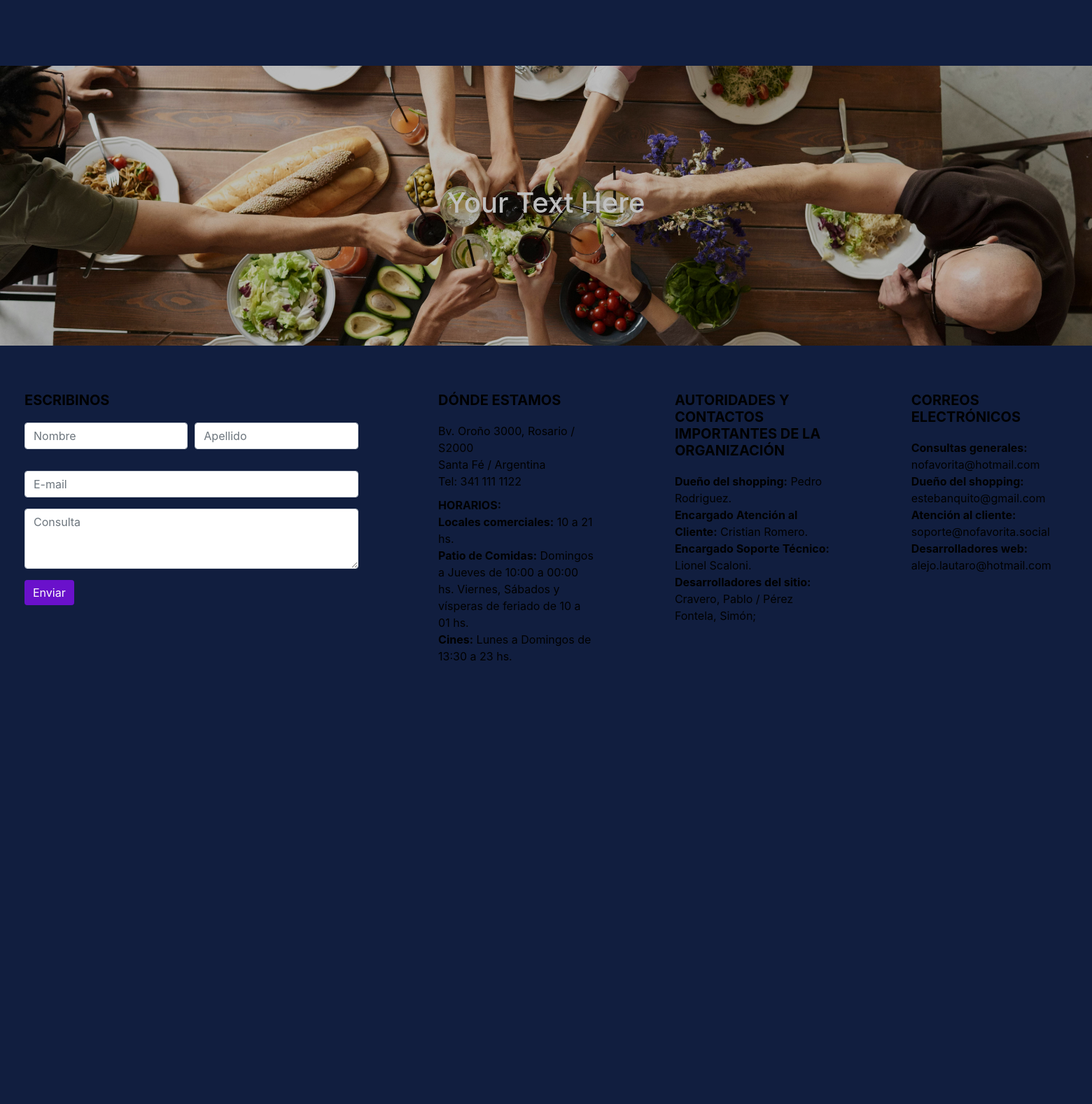
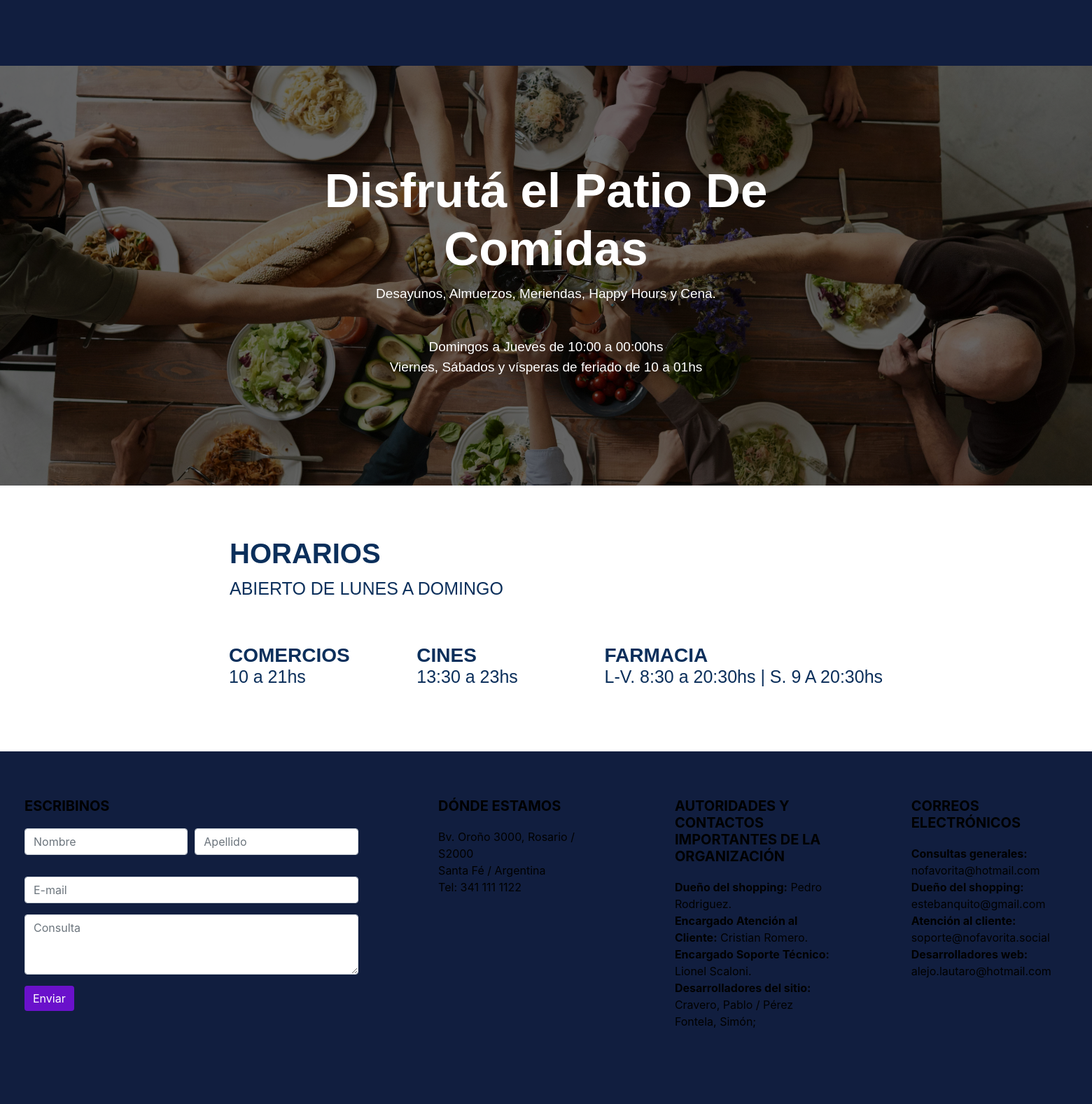
Before and after one commit to alejosilvalau/no-favorita, a PHP site: page /no-favorita/home.php in a window 1560 px wide; the page is wider, and only the part inside the window is pictured. Shown: the part 2160-3738 px from the top of that part at 70% size. Before the commit the page ends 3104 px from the top of that part, so only its background shows below. Run offline with PHP 8.4, Linux system fonts and the light colour scheme; some libraries are stand-ins or nearby versions; some web fonts are replaced.

Commit message:
Terminada Horarios y parallax

```diff
--- a/css/home.css
+++ b/css/home.css
@@ -1,22 +1,8 @@
 :root {
   --color-principal: #111E3F;
+  --color-principal-claro: rgb(11, 47, 91);
   --fuente: "Nimbus Sans TW01Con", "Nimbus Sans TW05Con", sans-serif;
 }
-
-/* .carousel-item img {
-  max-width: 100%;
-  width: auto;
-  height: auto;
-  max-height: 500px;
-}
-
-.carousel-control-prev,
-.carousel-control-next {
-  border-style: none;
-  border-color: transparent;
-  background-color: black;
-  max-width: 100px;
-} */
 
 html {
   scroll-behavior: smooth;
@@ -222,14 +208,26 @@ hr {
 
 .parallax {
   background-image: url('../assets/patio-comidas.jpg');
-  height: 50vh;
+  width: 100%;
+  height: 75vh;
   background-attachment: fixed;
   background-position: center;
   background-repeat: no-repeat;
   background-size: cover;
   position: relative;
-  filter: brightness(75%);
-  -webkit-filter: brightness(75%);
+  z-index: 1;
+
+}
+
+.parallax::before {
+  content: '';
+  position: absolute;
+  top: 0;
+  left: 0;
+  width: 100%;
+  height: 100%;
+  background: rgba(0, 0, 0, 0.584); /* Dark overlay */
+  z-index: 1;
 }
 
 .overlay {
@@ -239,4 +237,54 @@ hr {
   transform: translate(-50%, -50%);
   color: white;
   text-align: center;
+  color: white;
+  z-index: 2;
 }
+
+.overlay h2 {
+  font-family: var(--fuente);
+  color: white;
+  font-weight: 700;
+  font-size: 69px;
+}
+
+.overlay p {
+  font-family: sans-serif;
+  color: white;
+  font-weight: 400;
+  font-size: 19px;
+}
+
+.container-horarios {
+  display: flex;
+  height: 35vh;
+  justify-content: center;
+  align-items: flex-start;
+  flex-direction: column;
+  max-width: 1200px;
+  margin-left: 20vw;
+
+  font-family: var(--fuente);
+  color: var(--color-principal-claro);
+  font-weight: 500;
+  font-size:25px;
+
+}
+
+.horarios {
+  margin-left: 1px;
+  margin-bottom: 40px;
+}
+
+.horarios h2 {
+  font-size: 40px;
+}
+
+.container-horarios p {
+  color: var(--color-principal-claro);
+  text-wrap: nowrap;
+}
+
+.locales h3 {
+  margin-bottom: -5px;
+}
--- a/includes/footer.php
+++ b/includes/footer.php
@@ -35,12 +35,6 @@
           Bv. Oroño 3000, Rosario / S2000<br>
           Santa Fé / Argentina<br>
           Tel: 341 111 1122
-        </p>
-        <p><strong>HORARIOS:</strong><br>
-          <strong>Locales comerciales:</strong> 10 a 21 hs.<br>
-          <strong>Patio de Comidas:</strong> Domingos a Jueves de 10:00 a 00:00 hs. Viernes, Sábados y vísperas de
-          feriado de 10 a 01 hs.<br>
-          <strong>Cines:</strong> Lunes a Domingos de 13:30 a 23 hs.
         </p>
       </div>
       <div class="col-md-2">
--- a/public/home.php
+++ b/public/home.php
@@ -96,7 +96,30 @@ if ($resultadoEliminar) {
 <div>
   <div class="parallax">
     <div class="overlay">
-      <h1>Your Text Here</h1>
+      <h2>Disfrutá el Patio De Comidas</h2>
+      <p>Desayunos, Almuerzos, Meriendas, Happy Hours y Cena.</p>
+      <p class="mt-5">Domingos a Jueves de 10:00 a 00:00hs <br>
+        Viernes, Sábados y vísperas de feriado de 10 a 01hs</p>
+    </div>
+  </div>
+</div>
+<div class="container container-horarios">
+  <div class="row d-flex flex-column horarios">
+    <h2><strong>HORARIOS</strong></h2>
+    <p>ABIERTO DE LUNES A DOMINGO</p>
+  </div>
+  <div class="row d-flex flex-row mt-1 locales">
+    <div class="col-md-4">
+      <h3><strong>COMERCIOS</strong></h3>
+      <p>10 a 21hs</p>
+    </div>
+    <div class="col-md-4">
+      <h3><strong>CINES</strong></h3>
+      <p>13:30 a 23hs</p>
+    </div>
+    <div class="col-md-4">
+      <h3><strong>FARMACIA</strong></h3>
+      <p>L-V. 8:30 a 20:30hs | S. 9 A 20:30hs</p>
     </div>
   </div>
 </div>
```
